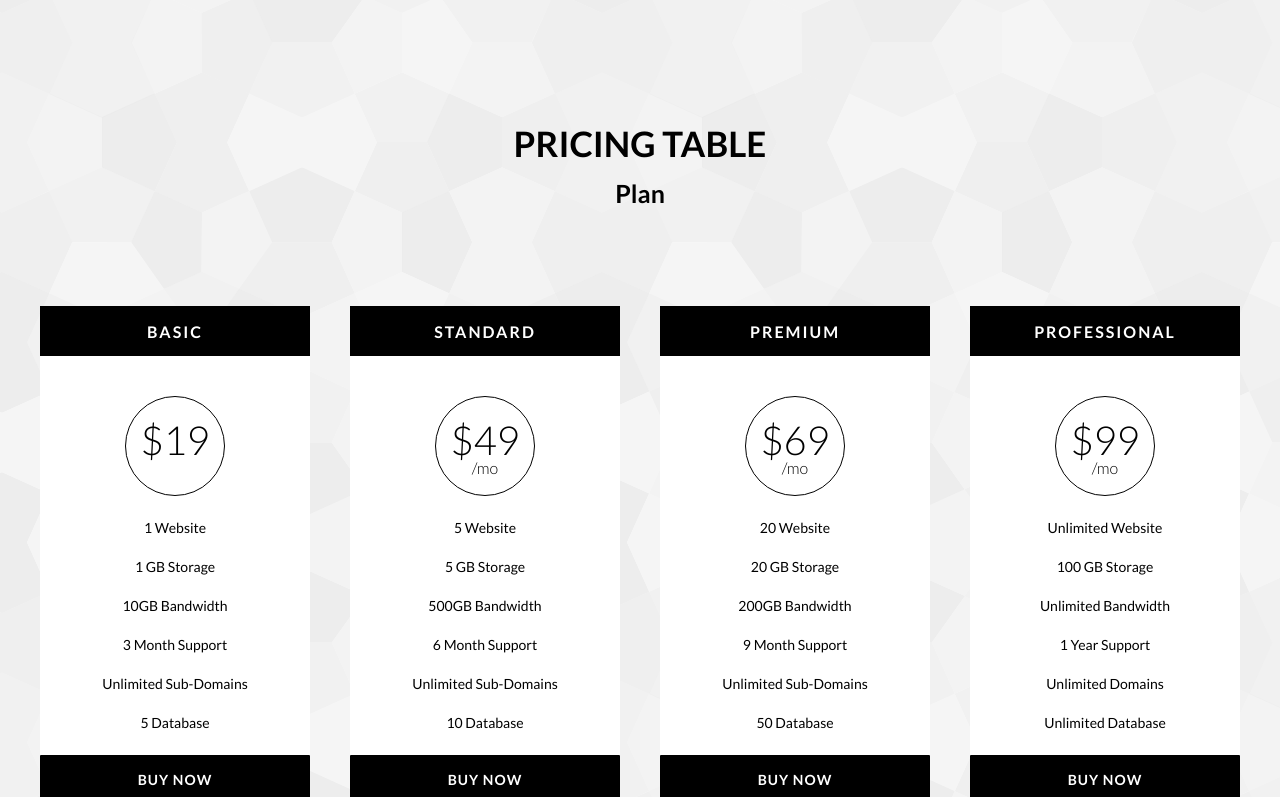
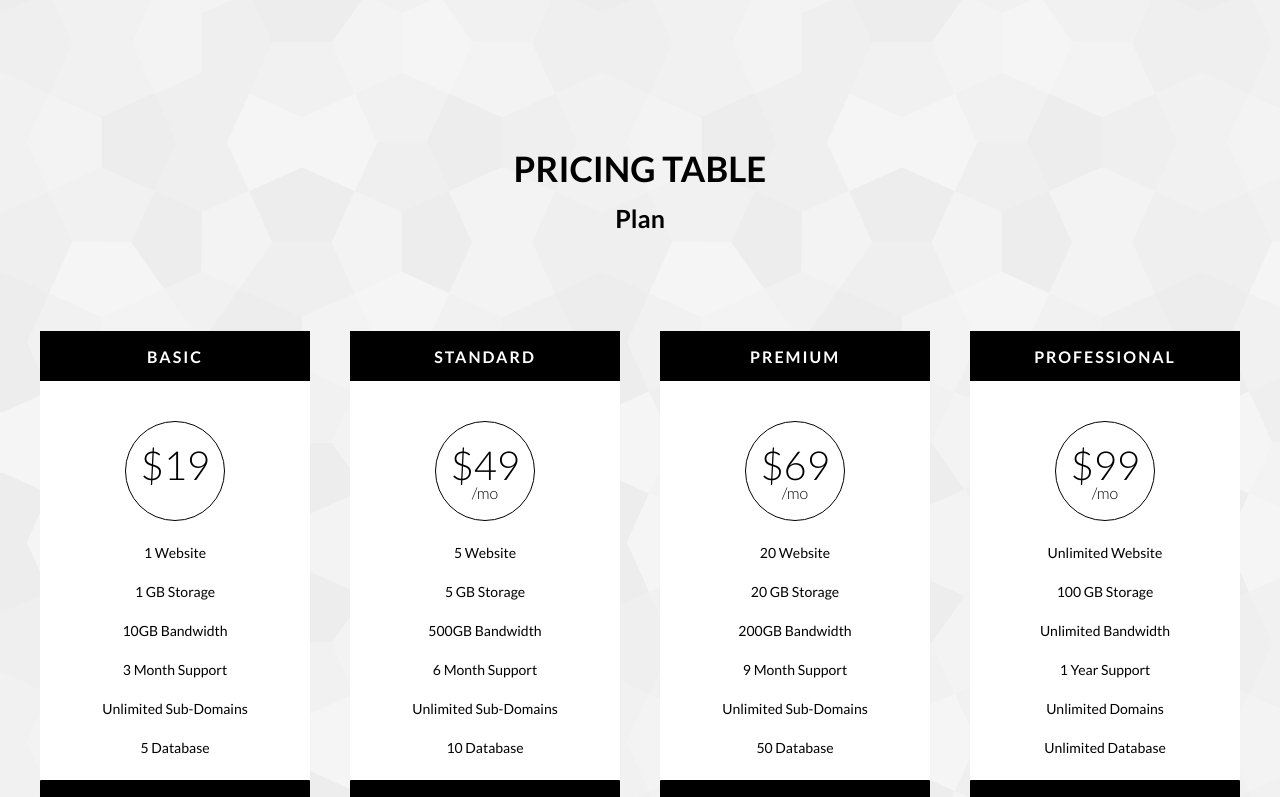
Before and after one commit to goshakri/google-Home-page1, a React (Create React App) app: page / in a window 1280 px wide. Shown: the part 3380-4177 px from the top of the page. Built offline with nearby package versions, Linux system fonts and the light colour scheme.

Commit message:
Last change

```diff
--- a/src/App.js
+++ b/src/App.js
@@ -276,6 +276,8 @@ function App() {
         <div className="Section Section--bgprice">
           <div className="Section-content">
             <div className="PricingSection u-pt-130">
+              <div className="PricingSection-column">
+                <div className="PricingCard">
                   <div className="PricingSection-title u-pb-100">
                     <h2 className="Text-pricingtable u-pb-20">Pricing Table</h2>
 
@@ -370,6 +372,8 @@ function App() {
                 </div>
               </div>
             </div>
+          </div>
+        </div>
       </main>
 
       <Footer />
--- a/src/index.scss
+++ b/src/index.scss
@@ -23,5 +23,6 @@
 @import './stylesheets/modules/_PortfolioSection.scss';
 @import './stylesheets/modules/_PricingSection.scss';
 @import './stylesheets/modules/_Figure.scss';
+@import './stylesheets/modules/_PricingCard.scss';
 
 @import './stylesheets/_utilities.scss';
```
Also changed, not shown: src/images/pricebg.png (deleted), src/stylesheets/modules/_PricingCard.scss (added). Lines whose indentation alone changed are shown as unchanged.
